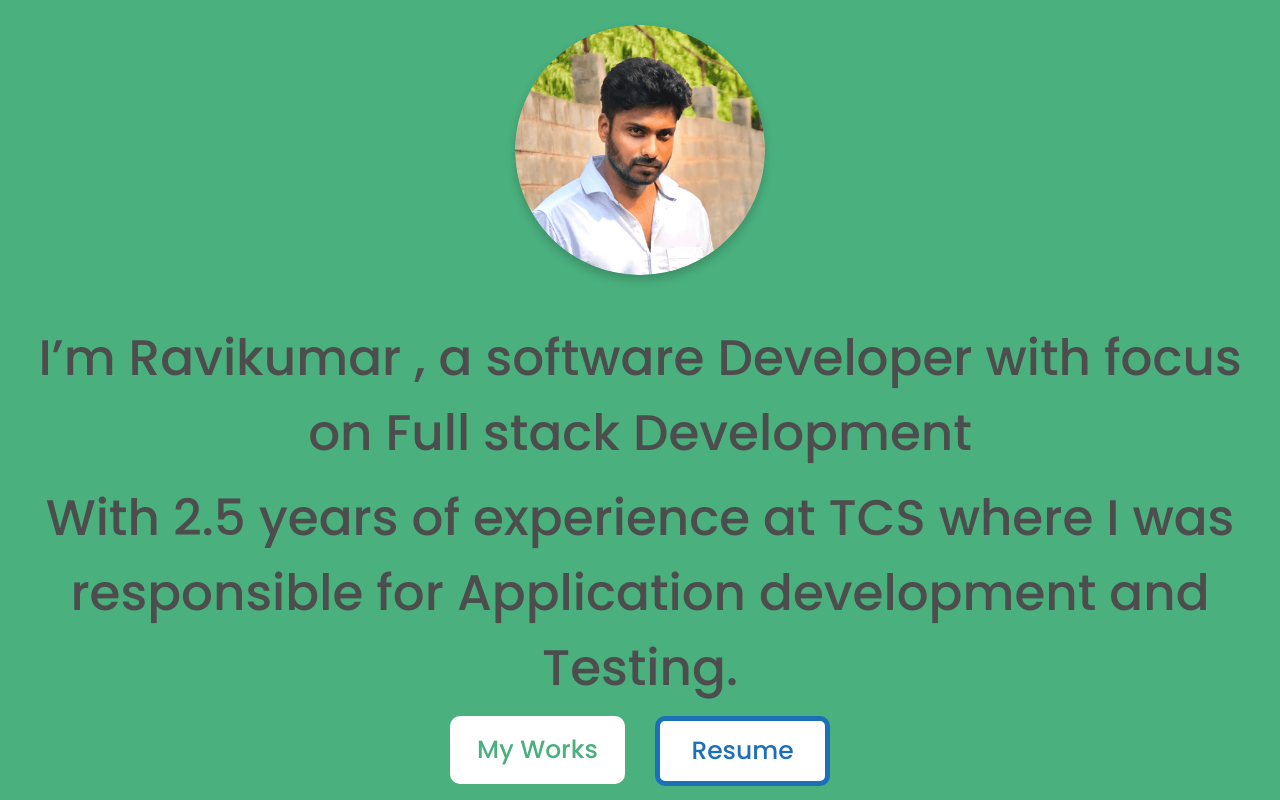
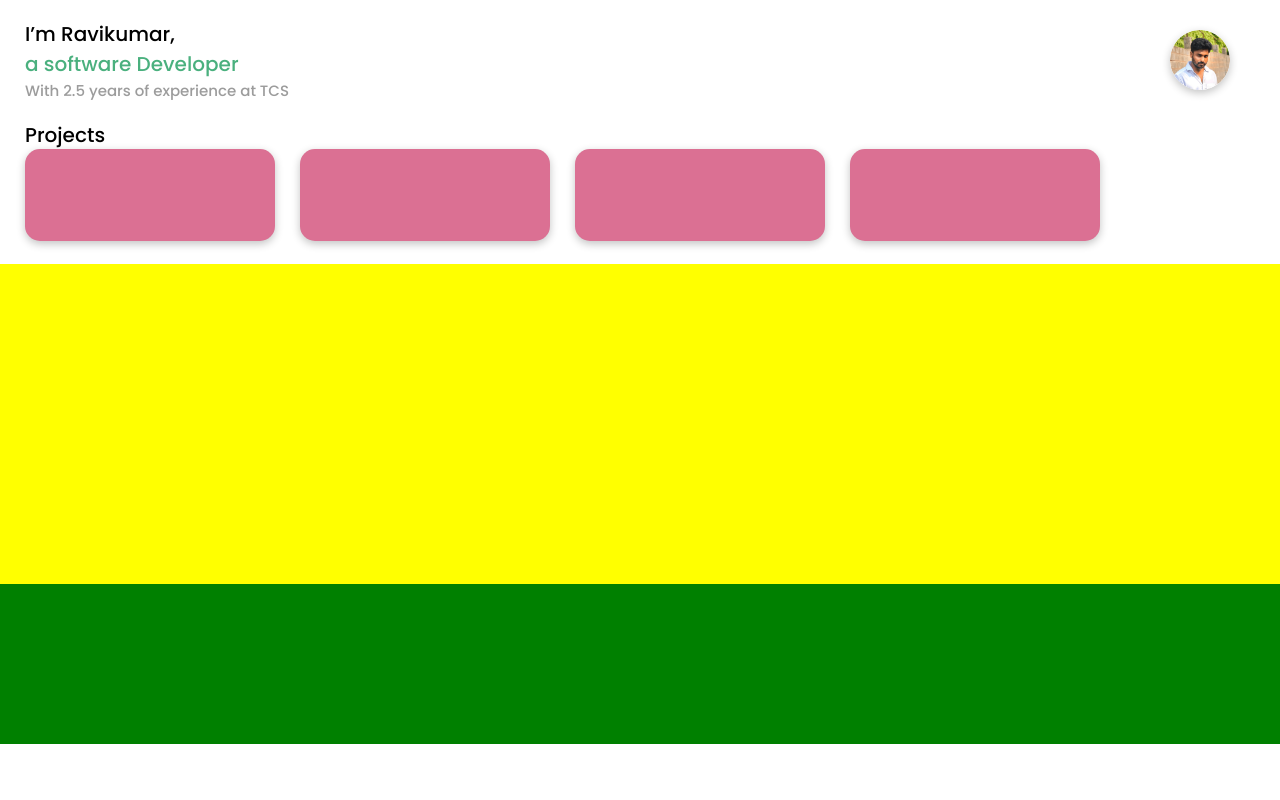
Before and after one commit to ravisdraw/first-app, a React (Create React App) app: page /intro in a window 1280 px wide. Built offline with nearby package versions, Linux system fonts and the light colour scheme.

Commit message:
projects in home

```diff
--- a/src/Welcome/Intro.js
+++ b/src/Welcome/Intro.js
@@ -1,38 +1,36 @@
 import React from 'react'
 import profile from '../Assets/profile.png'
 import '../style.css'
-import { Link } from "react-router-dom";
+// import { Link } from "react-router-dom";
 
 function Intro() {
     return (
-        <div className='container'>
-            <div className='profile'>
-                <img src={profile} alt='hi'></img>
+        <div className='container intro'>
+
+            <div className='tile title-card'>
+                <div className='para-intro'>
+                    <p>I’m Ravikumar,</p>
+                    <p>a software Developer</p>
+                    <p>With 2.5 years of  experience at TCS</p>
+                </div>
+                <div className='profile'>
+                    <img src={profile} alt='hi'></img>
+                </div>
             </div>
+            <div className='tile project'>
+                <div className='titles'>
+                    <p>Projects</p>
+                </div>
+                <div className='project-tiles'>
+                    <div className='project-box'></div>
+                    <div className='project-box'></div>
+                    <div className='project-box'></div>
+                    <div className='project-box'></div>
+                </div>
 
-            <div className='para'>
-                I’m Ravikumar ,
-                a software Developer with focus
-                on Full stack Development
             </div>
-
-            <div className='para'>
-                With 2.5 years of
-                experience at TCS where I was
-                responsible for Application
-                development and Testing.
-            </div>
-            <div className='group-btn'>
-                <Link to='menu'>
-                    <div className='button pro'>
-                        <button>My Works</button>
-                    </div></Link>
-                <Link to="resume">
-                    <div className='button pro holo'>
-                        <button>Resume</button>
-                    </div>
-                </Link>
-            </div>
+            <div className='tile certifications'></div>
+            <div className='tile nav-menu'></div>
         </div>
     )
 }
--- a/src/style.css
+++ b/src/style.css
@@ -8,14 +8,14 @@
     font-size: 50px;
 }
 
-body{
+body {
     height: 100vh;
     width: 100vw;
-    overflow:hidden;
+    overflow: hidden;
     background-color: #4AB07E;
 }
 
-.container{
+.container {
     display: flex;
     flex-direction: column;
     align-items: center;
@@ -27,59 +27,45 @@ body{
     overflow: hidden;
 }
 
-.center{
+/*************** WELCOME PAGE ************************/
+
+.center {
     display: flex;
     align-items: center;
     justify-content: center;
 }
 
-.welcome-icon{
+.welcome-icon {
     /* background-color: blue; */
     width: 100%;
     height: 40%;
 }
 
-.welcome-icon iconify-icon{
+.welcome-icon iconify-icon {
     font-size: 5rem;
     color: white;
     margin-top: 2rem;
 }
 
-.profile{
-    margin-top: 0.5rem;
-}
-
-.profile img{
-    width: 5rem;
-    box-shadow: rgba(12, 12, 12, 0.2) 0px 5px 10px;
-    border-radius: 50%;
-    margin-bottom: 0.5rem;
-}
-
-.para{
+.para {
     /* background-color: brown; */
     width: 100%;
     height: 20%;
 }
 
-.para p{
+.para p {
     font-size: 0.5rem;
     color: white;
     font-weight: 500;
 }
 
-.button{
+.button {
     /* background-color: pink; */
     width: 100%;
     height: 40%;
 }
 
-.group-btn{
-    display: flex;
-    gap: 0.6rem;
-}
-
-button{
+button {
     border: none;
     font-size: 0.5rem;
     padding: 0.3rem;
@@ -90,37 +76,118 @@ button{
     background-color: white;
     cursor: pointer;
     font-weight: 500;
+    height: 1.5rem;
 }
 
-button:active{
+button:active {
     transform: scale(0.98);
 }
 
-.holo button{
-    border: 0.1rem solid #1D70B8;
+/*************** HOME PAGE ************************/
+
+.intro {
     background-color: white;
-    color: #1D70B8;
-    height: 1.4rem;
-    text-align: center;
-    padding: 0.2rem;
 }
 
-.pro button{
-    width: 3.5rem;
+.tile {
+    width: 100%;
 }
 
-.works button{
-    width: 5.8rem;
+.title-card {
+    height: 15%;
+    display: flex;
 }
 
-.menu button{
-    margin-top: 0.2rem;
+.para-intro {
+    width: 50%;
+    display: flex;
+    justify-content: center; /* align vertically */
+    flex-direction: column;
+}
+
+.para-intro p{
+    text-align: left;
+    margin-left: 0.5rem;
+}
+
+.para-intro p:nth-of-type(1) {
+    color: black;
+    font-size: 0.4rem;
+}
+
+.para-intro p:nth-of-type(2) {
+    color: #4AB07E;
+    font-size: 0.4rem;
+}
+
+.para-intro p:nth-of-type(3) {
+    color: #9C9C9C;
+    font-size: 0.3rem;
+}
+
+.profile {
+    /* background-color: black; */
+    width: 50%;
+    display: flex;
+    justify-content: center; /* align vertically */
+    flex-direction: column;
+    align-items: flex-end;
+}
+
+.profile img{
+    width: 1.2rem;
+    margin-right: 1rem;
+    box-shadow: rgba(0, 0, 0, 0.24) 0px 3px 8px;
+    border-radius: 1rem;
+}
+
+.project {
+    /* background-color: blue; */
+    height: 18%;
+}
+
+.titles{
+    /* background-color: red; */
+    height: 20%;
+}
+
+.titles p{
+    font-size: 0.4rem;
+    color: black;
+    text-align: left;
+    margin-left: 0.5rem;
+}
+
+.project-tiles{
+    /* background-color: orange; */
+    height: 80%;
+    display: flex;
+}
+
+.project-box{
+    background-color: palevioletred;
+    height: 80%;
+    width: 5rem;
+    border-radius: 0.3rem;
+    margin-left: 0.5rem;
+    box-shadow: rgba(0, 0, 0, 0.24) 0px 3px 8px;
+}
+
+.certifications {
+    background-color: yellow;
+    height: 40%;
+}
+
+.nav-menu {
+    background-color: green;
+    height: 20%;
 }
 
 
+/*************** Responsive ************************/
 
-@media (max-width:500px){
-  *{
-    font-size: 40px;
-  }
+@media (max-width:500px) {
+    * {
+        font-size: 40px;
+    }
 }
```
